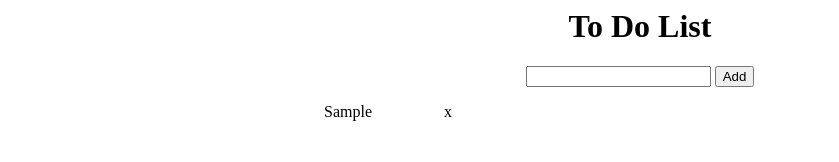
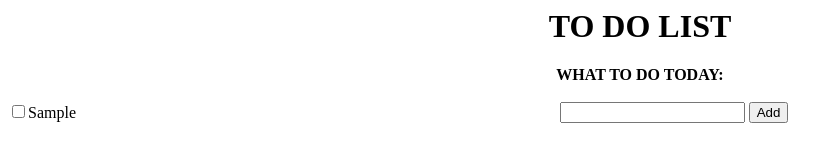
Before and after one commit to Mray2k4/To-Do-List-App, a plain HTML site: page index.html in a window 1280 px wide. Both pictures are taken after typing "Sample" into the empty fields and a click on the button "Add". Shown: the whole page, without its empty margins (0-839 px from the left). Drawn offline with Linux system fonts and the light colour scheme.

Commit message:
added checkbox, strike through and delete button

```diff
--- a/index.html
+++ b/index.html
@@ -1,4 +1,5 @@
 <html lang="en">
+
 <head>
   <meta charset="UTF-8">
   <meta http-equiv="X-UA-Compatible" content="IE=edge">
@@ -6,21 +7,25 @@
   <link rel="stylesheet" href="style.css">
   <title>To Do List</title>
 </head>
+
 <body>
-  <h1>To Do List</h1>
+  <h1 id="top" class="title">TO DO LIST</h1>
   <form>
-    <input type="text" name="text" id="txt" required>
-    <button type="Submit" class="btn">Add
-    </button>
-    <div class="list">
-      <ul>
+    <div>
+      <label for="lists"><b>WHAT TO DO TODAY:</b></label>
+      <br><br>
+      <input type="text" class="words" name="text" id="txt" required>
+      <button type="submit" id="btn">Add</button>
 
-      </ul>
+      <ulclass="list" id="order">
+        </ul>
+
     </div>
+
   </form>
-
   <script src="script.js"></script>
 </body>
+
 </html>
 
 <!--
--- a/script.js
+++ b/script.js
@@ -1,3 +1,50 @@
+const myLi = document.querySelector("#order");
+const inputText = document.querySelector("#txt");
+const addItems = document.querySelector("#btn");
+
+addItems.onclick = function (m) {
+  let newInput = inputText.value;
+  inputText.value = '';
+  m.preventDefault();
+
+  const check = document.createElement("input");
+  const list = document.createElement("li");
+  const text = document.createElement("span");
+  const btn = document.createElement("button");
+
+
+  check.setAttribute("type", "checkbox");
+  check.setAttribute("id", "click");
+  list.appendChild(check);
+
+  list.appendChild(text);
+  text.textContent = newInput;
+
+  //btn.setAttribute('id', 'remove');
+  //list.appendChild(btn);
+  //btn.textContent = 'x';
+
+  myLi.appendChild(list);
+
+  btn.onclick = function() {
+      myLi.removeChild(list);
+    }
+
+  check.onclick = function() {
+    if(check.checked == true) {
+      btn.setAttribute('id', 'remove');
+      list.appendChild(btn);
+      btn.textContent = 'x';
+      text.style.textDecoration = "line-through";
+  } else if(check.checked == false) {
+      text.style.textDecoration = "none";
+      btn.remove();
+    }
+  }
+}
+/* Old Code */
+
+/*
 const inputText = document.querySelector('#txt');
 const button = document.querySelector('.btn');
 const list = document.querySelector('.list ul');
@@ -23,6 +70,8 @@ button.addEventListener('click', (m) => {
   }
   inputText.value = "";
 });
+*/
+
 /* CODE ON HOLD */
 /*
 const text = document.getElementById('order');
--- a/style.css
+++ b/style.css
@@ -1,3 +1,34 @@
+body {
+  display: block;
+  flex-direction: column;
+  text-align: center;
+}
+
+li, .input{
+  float: left;
+}
+
+
+
+
+ul,
+.list {
+  margin: 15px 500px;
+  text-align: left;
+
+}
+
+
+
+#remove {
+  float: right;
+  margin-right: 600px
+}
+
+li {
+  list-style: none;
+}
+/*
 body {
     text-align: center;
   }
@@ -20,9 +51,10 @@ body {
     right: 0;
     width: 400px;
     text-align: center;
+
   }
 
-/*
+
 body {
     display: flex;
     flex-direction: column;
```
